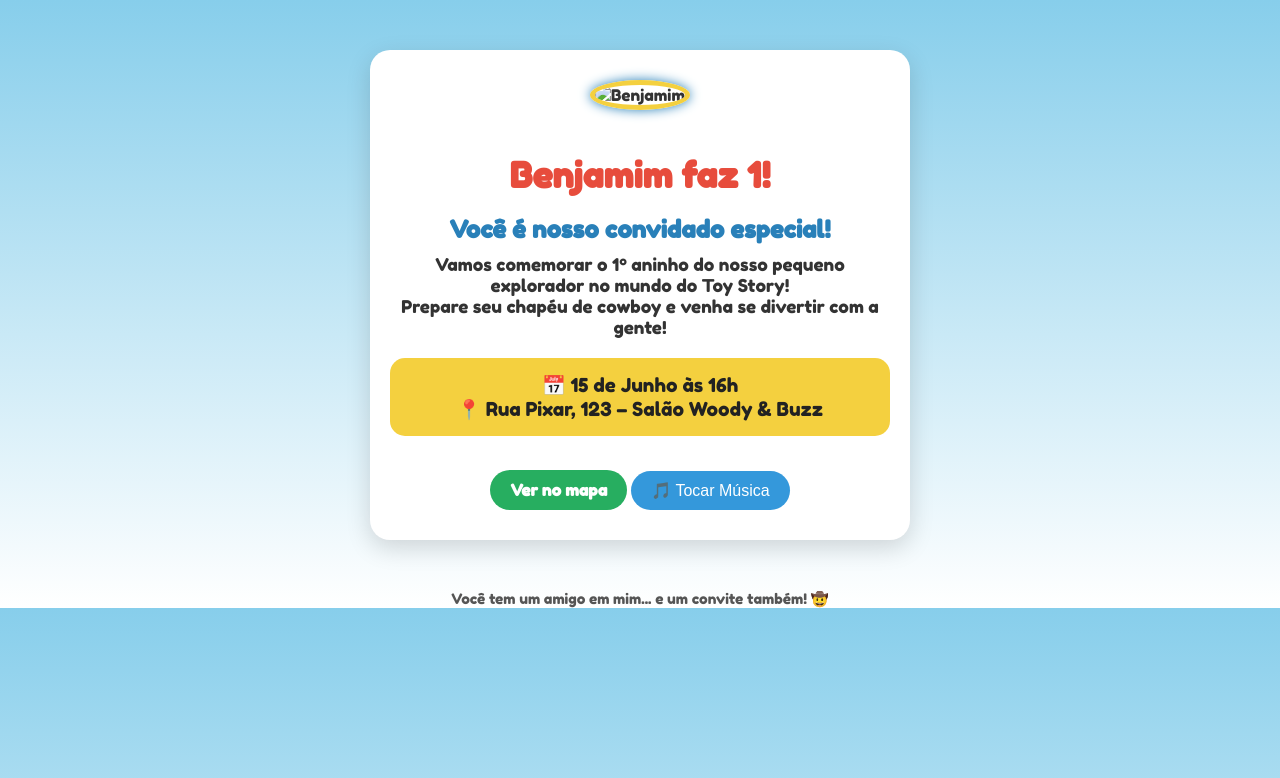
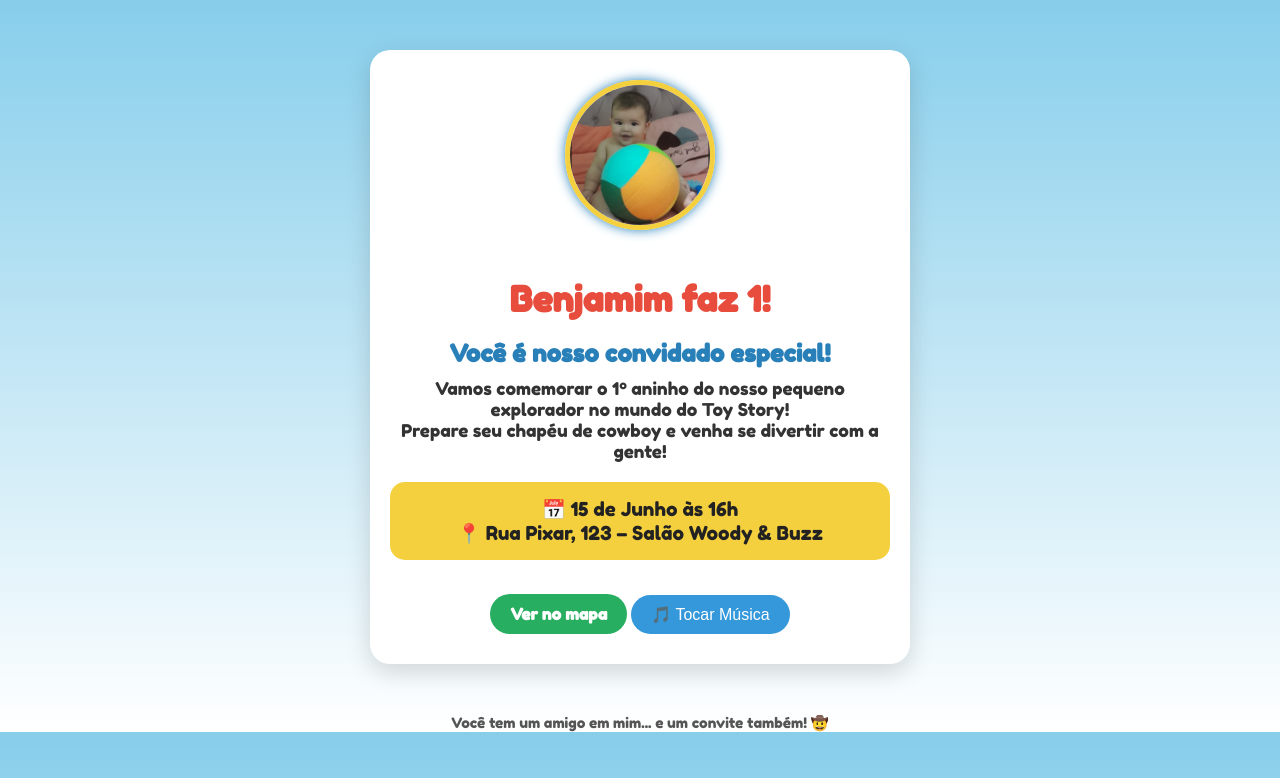
Before and after one commit to MCFF-TI/Benjamin, a plain HTML site: page index.html in a window 1280 px wide. Drawn offline with Linux system fonts and the light colour scheme.

Commit message:
Update index.html

```diff
--- a/index.html
+++ b/index.html
@@ -110,7 +110,7 @@
 </head>
 <body>
   <div class="card">
-    <img src="imagens/benjamim.jpg" alt="Benjamim" class="baby" />
+    <img src="ben.jpg" alt="Benjamim" class="baby" />
     <h1>Benjamim faz 1!</h1>
     <h2>Você é nosso convidado especial!</h2>
 
```
